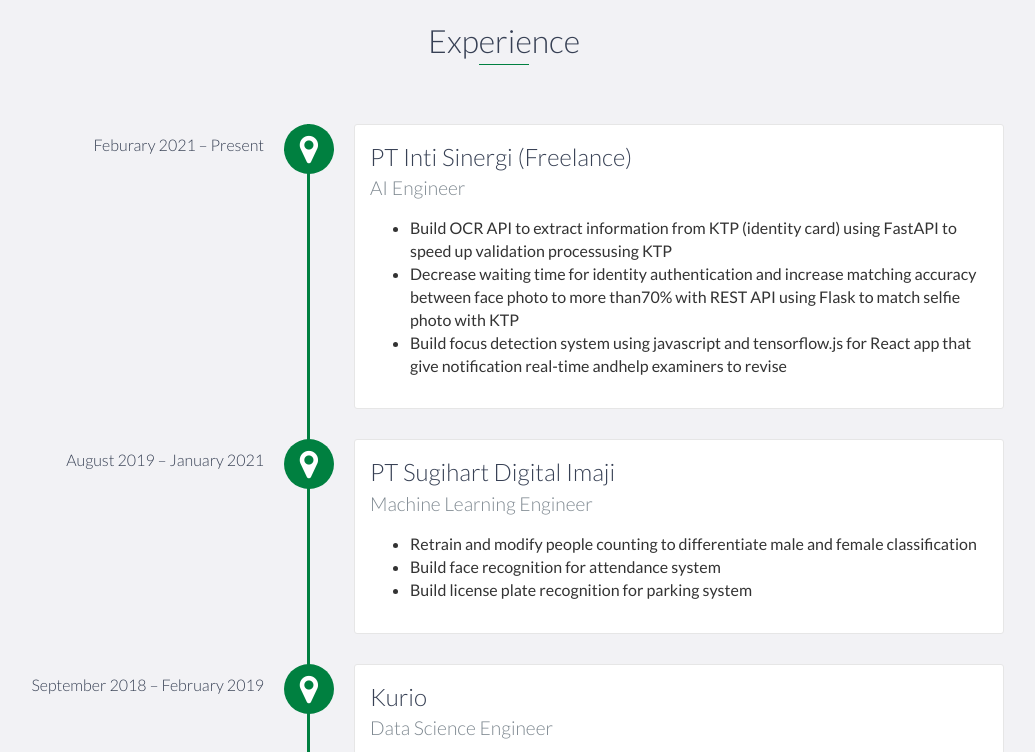
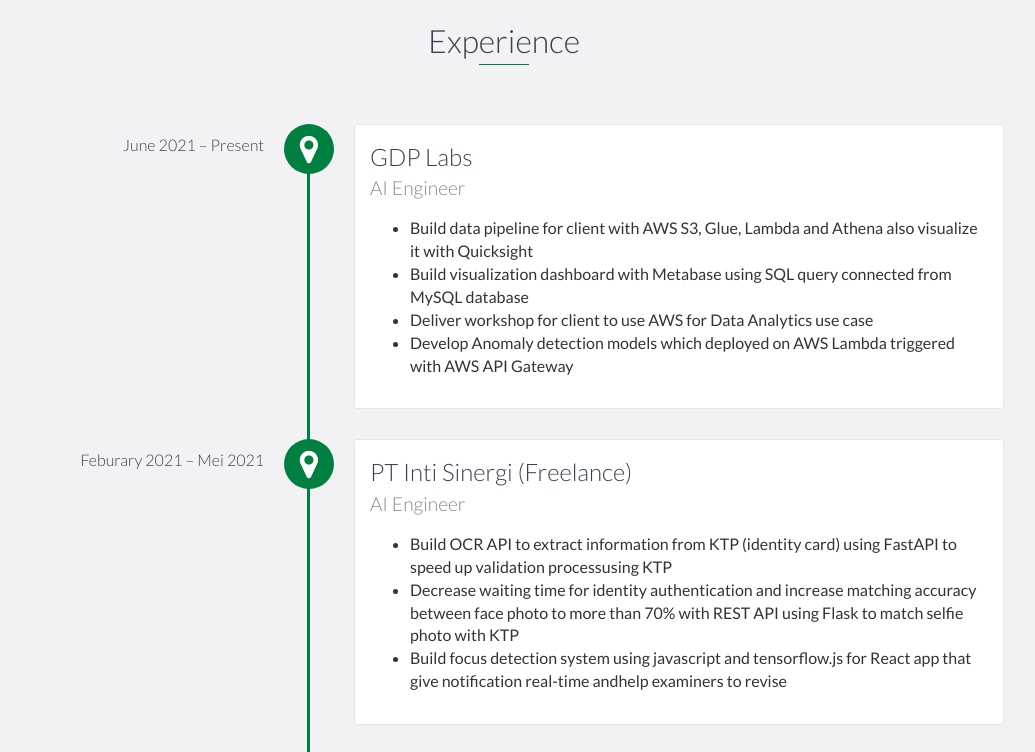
Before and after one commit to prays/prays.github.io, a website: page index.html in a window 1280 px wide. Shown: the part 1120-1872 px from the top of the page, without its empty margins (136-1171 px from the left). Drawn offline with nearby package versions, Linux system fonts and the light colour scheme.

Commit message:
update index.html and CV file for current company

```diff
--- a/index.html
+++ b/index.html
@@ -53,7 +53,7 @@
         <div id="lead-content">
             <h1>Pray Somaldo</h1>
             <h2>Machine Learning Engineer</h2>
-            <a href="cv/Pray Somaldo (21 April 2021).pdf" target="_blank" class="btn-rounded-white">Download Resume</a>
+            <a href="cv/Pray Somaldo (25 April 2022).pdf" target="_blank" class="btn-rounded-white">Download Resume</a>
         </div>
         <!-- End #lead-content -->
 
@@ -89,13 +89,26 @@
     <div id="experience" class="background-alt">
         <h2 class="heading">Experience</h2>
         <div id="experience-timeline">
-            <div data-date="Feburary 2021 – Present">
+            <div data-date="June 2021 – Present">
+                <h3>GDP Labs</h3>
+                <h4>AI Engineer</h4>
+                <p>
+                    <ul>
+                        <li>Build data pipeline for client with AWS S3, Glue, Lambda and Athena also visualize it with Quicksight</li>
+                        <li>Build visualization dashboard with Metabase using SQL query connected from MySQL database</li>
+                        <li>Deliver workshop for client to use AWS for Data Analytics use case</li>
+                        <li>Develop Anomaly detection models which deployed on AWS Lambda triggered with AWS API Gateway</li>
+                    </ul>
+                </p>
+            </div>
+
+            <div data-date="Feburary 2021 – Mei 2021">
                 <h3>PT Inti Sinergi (Freelance)</h3>
                 <h4>AI Engineer</h4>
                 <p>
                     <ul>
                         <li>Build OCR API to extract information from KTP (identity card) using FastAPI to speed up validation processusing KTP</li>
-                        <li>Decrease waiting time for identity authentication and increase matching accuracy between face photo to more than70% with REST API using Flask to match selfie photo with KTP</li>
+                        <li>Decrease waiting time for identity authentication and increase matching accuracy between face photo to more than 70% with REST API using Flask to match selfie photo with KTP</li>
                         <li>Build focus detection system using javascript and tensorflow.js for React app that give notification real-time andhelp examiners to revise</li>
                     </ul>
                 </p>
```
Also changed, not shown: 1 other file.
